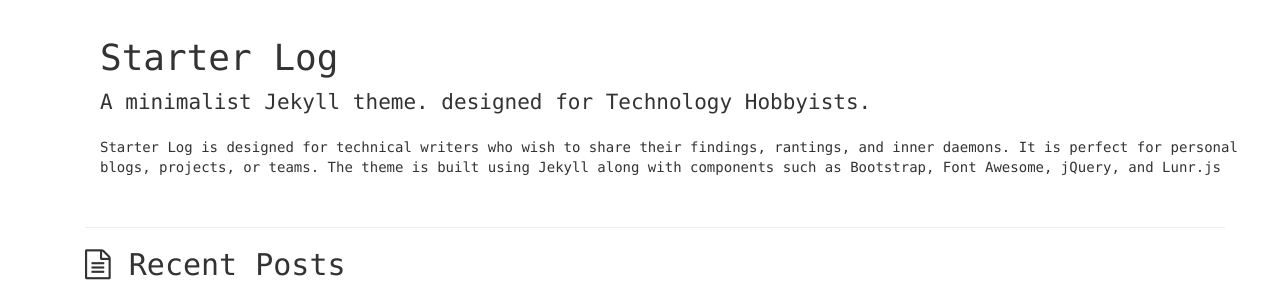
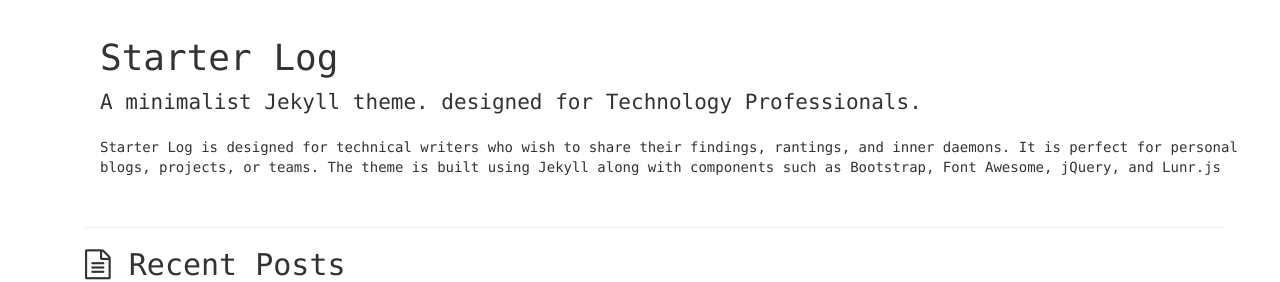
Before and after one commit to gadgetry-io/theme, a Jekyll site: the page built from index.html, in a window 1280 px wide and 1384 px high. Shown: the part 522-804 px from the top of the window. Built offline with Jekyll 4.4.1, drawn with Linux system fonts in a browser that asks for light colours.

Commit message:
Updated main index.html

```diff
--- a/index.html
+++ b/index.html
@@ -17,7 +17,7 @@ permalink: /
             <div class="row">
                 <div class="col-lg-12">
                     <h1 class="section-heading">Starter Log</h1>
-                    <p class="lead section-lead">A minimalist Jekyll theme. designed for Technology Hobbyists.</p>
+                    <p class="lead section-lead">A minimalist Jekyll theme. designed for Technology Professionals.</p>
                     <p class="section-paragraph">Starter Log is designed for technical writers who wish to share their findings, rantings, and inner daemons.  It is perfect for personal blogs, projects, or teams.  The theme is built using Jekyll along with components such as Bootstrap, Font Awesome, jQuery, and Lunr.js</p>
                 </div>
             </div>
```
